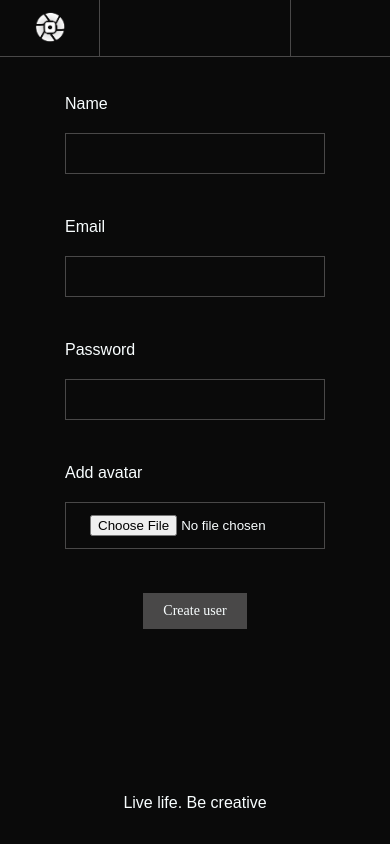
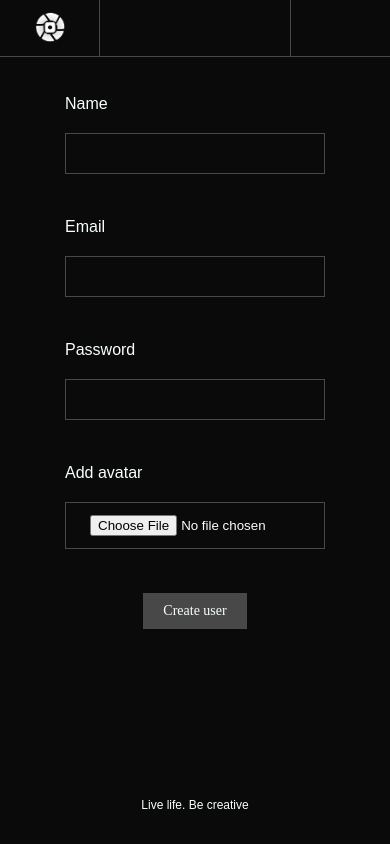
Before and after one commit to EgorFray/photoGallery, a React (Vite) app in the folder frontend/gallery/: page /createUser in a window 390 px wide. Built offline with nearby package versions, Linux system fonts and the light colour scheme; no server answers.

Commit message:
Frontend: media-query for notFound page and footer

```diff
--- a/frontend/gallery/src/components/Footer.module.css
+++ b/frontend/gallery/src/components/Footer.module.css
@@ -9,3 +9,10 @@
 .footerText {
 	font-size: 1.6rem;
 }
+
+/* BELOW 464px */
+@media (max-width: 29em) {
+	.footerText {
+		font-size: 1.2rem;
+	}
+}
--- a/frontend/gallery/src/components/NotFound.module.css
+++ b/frontend/gallery/src/components/NotFound.module.css
@@ -9,3 +9,10 @@
 	font-size: 2.8rem;
 	font-weight: 400;
 }
+
+/* BELOW 464px */
+@media (max-width: 29em) {
+	.NotFound {
+		font-size: 2rem;
+	}
+}
```
